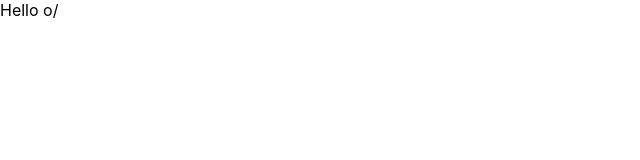
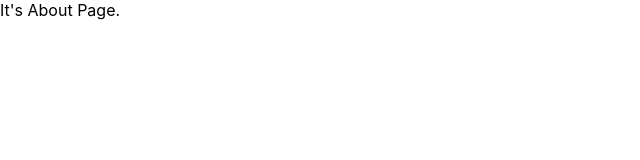
Before and after one commit to jwywrocki/react-vod, a React (Create React App) app in the folder client/: page /about in a window 1280 px wide. Shown: the top 160 px of the page, without its empty margins (0-640 px from the left). Built offline with nearby package versions, Linux system fonts and the light colour scheme.

Commit message:
router dom

```diff
--- a/client/package.json
+++ b/client/package.json
@@ -9,6 +9,7 @@
     "axios": "^0.19.2",
     "react": "^16.12.0",
     "react-dom": "^16.12.0",
+    "react-router-dom": "^5.1.2",
     "react-scripts": "3.4.0"
   },
   "scripts": {
--- a/client/src/components/App.js
+++ b/client/src/components/App.js
@@ -1,9 +1,13 @@
 import React from 'react';
+import { Route, Switch } from "react-router-dom";
+import About from "./about";
 
 function App() {
   return (
-    <div className="App">
-      Hello o/
+    <div >
+      <Switch>
+        <Route path="/about" component={About} />
+      </Switch>
     </div>
   );
 }
--- /dev/null
+++ b/client/src/components/about/index.js
@@ -0,0 +1,13 @@
+import React, { Component } from 'react';
+
+class About extends Component {
+    render() {
+        return (
+            <div>
+                It's About Page.
+            </div>
+        );
+    }
+}
+
+export default About;
--- a/client/src/index.js
+++ b/client/src/index.js
@@ -3,8 +3,13 @@
 import './index.css';
 import App from './components/App';
 import * as serviceWorker from './serviceWorker';
+import { BrowserRouter } from "react-router-dom";
 
-ReactDOM.render(<App />, document.getElementById('root'));
+ReactDOM.render(
+    <BrowserRouter>
+        <App />
+    </BrowserRouter>
+    , document.getElementById('root'));
 
 // If you want your app to work offline and load faster, you can change
 // unregister() to register() below. Note this comes with some pitfalls.
```
Also changed, not shown: 1 other file (tests, documents, lock files or other folders).
